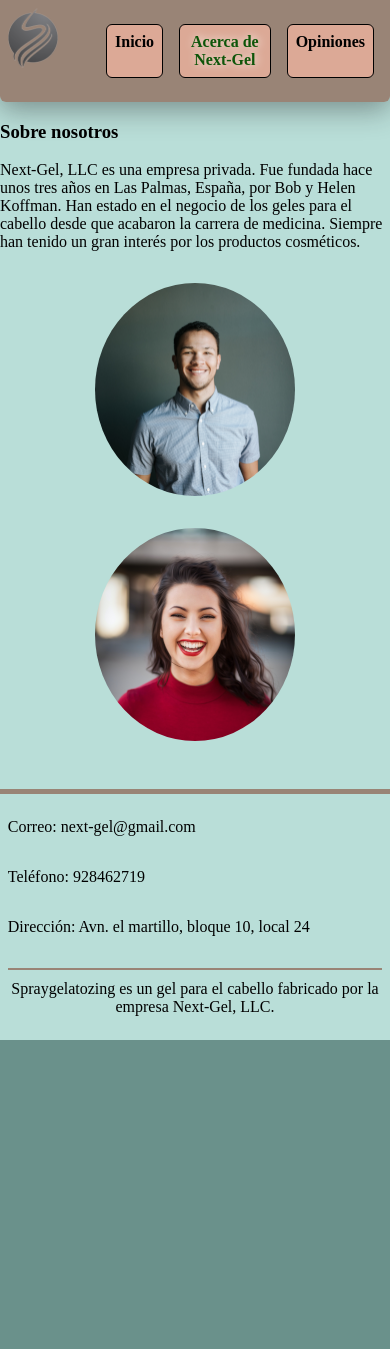
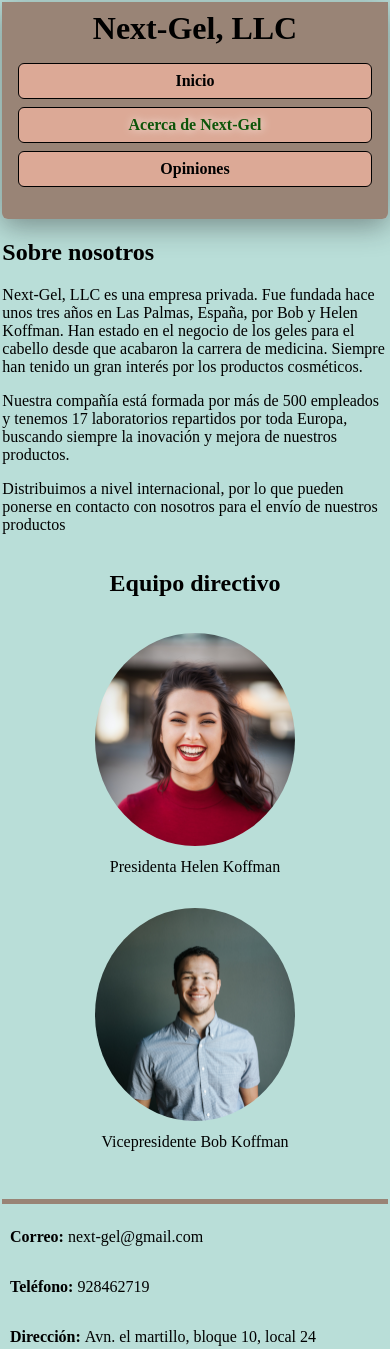
Before and after one commit to oliverSecretSource/Spraygelatozing, a plain HTML site: page company.html in a window 390 px wide. Shown: the top 1349 px of the page. Before the commit the page ends 1040 px from the top, so only its background shows below. Drawn offline with Linux system fonts and the light colour scheme.

Commit message:
more content for different views

```diff
--- a/company.html
+++ b/company.html
@@ -15,6 +15,7 @@
 <body>
   <header>
       <img src="./images/logo.webp" alt="logo de la gomina Spraygelatozing">
+      <h1>Next-Gel, LLC</h1>
       <nav>
         <ul>
           <li><a href="./index.html" title="descripción de la gomina Spraygelatozing">Inicio</a></li>
@@ -23,24 +24,37 @@
         </ul>
       </nav>
     </header>
-    <article>
     <section>
-        <h1>Sobre nosotros</h1>
+      <h2>Sobre nosotros</h2>
       <p>
         Next-Gel, LLC es una empresa privada. Fue fundada hace unos tres años en Las Palmas, España,
         por Bob y Helen Koffman. Han estado en el negocio de los geles para el cabello desde que acabaron
         la carrera de medicina. Siempre han tenido un gran interés por los productos cosméticos.
       </p>
-        <div class="profileImages">
+      <p>
+        Nuestra compañía está formada por más de 500 empleados y tenemos 17 laboratorios repartidos
+        por toda Europa, buscando siempre la inovación y mejora de nuestros productos.
+      </p>
+      <p>
+        Distribuimos a nivel internacional, por lo que pueden ponerse en contacto con nosotros
+        para el envío de nuestros productos
+      </p>
+    </section>
+    <section class="team">
+      <h2>Equipo directivo</h2>
+      <div>
+        <img src="./images/helen-profile.webp" alt="imagen de perfil de Helen">
+        <p>Presidenta Helen Koffman</p>
+      </div>
+      <div>
         <img src="./images/bob-profile.webp" alt="imagen de perfil de Bob">
-          <img src="./images/helen-profile.webp" alt="imagen de perfil de Helen">
+        <p>Vicepresidente Bob Koffman</p>
       </div>
     </section>
-    </article>
     <footer>
-      <p>Correo: next-gel@gmail.com</p>
-      <p>Teléfono: 928462719</p>
-      <p>Dirección: Avn. el martillo, bloque 10, local 24</p>
+      <p><strong>Correo: </strong>next-gel@gmail.com</p>
+      <p><strong>Teléfono: </strong>928462719</p>
+      <p><strong>Dirección: </strong>Avn. el martillo, bloque 10, local 24</p>
       <p>Spraygelatozing es un gel para el cabello fabricado por la empresa Next-Gel, LLC.</p>
     </footer>
 </body>
--- a/styles/company-style.css
+++ b/styles/company-style.css
@@ -1,13 +1,29 @@
 
-.profileImages img {
+.team img {
     width: 200px;
     height: 213px;
     border-radius: 50%;
+}
+
+.team {
+    display: flex;
+    flex-wrap: wrap;
+    justify-content: center;
+    text-align: center;
+}
+
+.team > * > p {
+    margin: 0.5rem 0 0 0;
+}
+
+.team div {
     margin: 1rem;
 }
 
-.profileImages {
-    display: flex;
-    flex-wrap: wrap;
-    justify-content: center;
+section h1 {
+    margin: 1rem 0 0 0;
 }
+
+.team h2 {
+    min-width: 100%;
+}
--- a/styles/main-style.css
+++ b/styles/main-style.css
@@ -4,8 +4,9 @@ html {
 
 body {
     margin: 0 auto;
-    max-width: 1280px;
+    max-width: 1024px;
     background-color: #B9DED8;
+    padding: 0 3% 3% 3%;
 }
 
 header {
@@ -20,6 +21,11 @@ header {
 header img {
     width: 50px;
     height: 60px;
+    display: flex;
+    align-self:center;
+}
+h1 {
+    margin-left: 0.7rem;
 }
 
 nav li {
@@ -59,7 +65,7 @@ nav ul {
 }
 
 nav {
-    min-width: 80%;
+    min-width: 60%;
 }
 
 footer {
@@ -83,3 +89,34 @@ footer p:last-child {
     border-top: 2px  solid #916b5cc7;
     padding-top: 0.6rem;
 }
+
+@media (max-width: 730px) {
+    header img {
+        display: none;
+    }
+
+    body {
+        padding: 0.6%;
+    }
+
+    header {
+        flex-direction: column;
+        text-align: center;
+    }
+
+    nav ul{
+        display: flex;
+        flex-direction: column;
+        align-content: center;
+        padding: 0;
+        list-style-type: none;
+    }
+
+    nav ul li {
+        min-width: 90%;
+        margin-bottom: 0.5rem;
+    }
+    h1 {
+        margin: 0;
+    }
+}
--- a/testimonials.html
+++ b/testimonials.html
@@ -1,6 +1,5 @@
 <!DOCTYPE html>
 <html lang="es">
-
 <head>
     <meta charset="UTF-8">
     <meta http-equiv="X-UA-Compatible" content="IE=edge">
@@ -10,58 +9,72 @@
     <meta name="keywords" content="spraygelatozing, opiniones, descubre, gel, testimonios"/>
     <link rel="icon" href="images/brush.ico" type="image/x-icon">
     <link rel="stylesheet" href="./styles/main-style.css">
+    <link rel="stylesheet" href="./styles/testimonials-style.css">
     <title>Lea las opiniones sobre Spraygelatozing</title>
 </head>
-
 <body>
   <header>
     <img src="./images/logo.webp" alt="logo de la gomina Spraygelatozing">
+    <h1>Spraygelatozing</h1>
     <nav>
       <ul>
         <li><a href="./index.html" title="descripción de la gomina Spraygelatozing">Inicio</a></li>
         <li><a href="./company.html" title="obtener más información sobre la compañía Next-Gel, LLC">Acerca de Next-Gel</a></li>
-        <li><span>Opiniones</span></a></li>
+        <li><span>Opiniones</span></li>
       </ul>
     </nav>
   </header>
-
-  <!--
-    - Bob, es asombroso, la textura y el olor son fantásticos. La fijación es ligera pero puedes cepillarte el pelo y se mantiene todo el día.
-
-- Gracias a Dios he encontrado este increíble producto.
-
-- Después de usar este producto, mi cabello está libre de daños.
-
-- Tengo el pelo fino con ondas corporales, y este producto es genial, me ayuda a conseguir las ondas playeras perfectas.
-
-- ¡El mejor gel para el cabello que he tenido!
-
-  -->
-
-  <article>
-    <h1>Comentarios de nuestros clientes</h1>
-    <div>
-      <h2>Por Andrés</h2>
-      <p></p>
-    </div>
-    <div>
-      <h2>Por Lucía</h2>
-      <p></p>
-    </div>
-    <div>
-      <h2>Por Macario</h2>
-      <p></p>
-    </div>
-    <div>
-      <h2>Por Gabriela</h2>
-      <p></p>
-    </div>
-  </article>
+  <section>
+    <h2>Nos importa</h2>
+    <p>
+      Para nosotros lo más importante son nuestro clientes, por eso siempre
+      estamos atentos a vuestas opiniones para así mejorar nuestos productos,
+      para ello tenemos esta sección dedicada a nuestros consumidores, donde
+      podrás encontrar diferentes comentarios seleccionados de manera aleatoria.
+    </p>
+    <p>
+      No eliminamos comentarios al menos que su contenido sea ofensivo o su temática
+      no tenga que ver con nuestros productos.
+    </p>
+  </section>
+  <section>
+    <h2>Comentarios de nuestros clientes</h2>
+    <blockquote>
+      <h3>Por Andrés</h3>
+      <p>
+        Es asombroso, la textura y el olor son fantásticos. La fijación es ligera pero puedes cepillarte
+        el pelo y se mantiene todo el día.
+      </p>
+    </blockquote>
+    <blockquote>
+      <h3>Por Lucía</h3>
+      <p>
+        Gracias a Dios he encontrado este increíble producto.
+      </p>
+    </blockquote>
+    <blockquote>
+      <h3>Por Macario</h3>
+      <p>Después de usar este producto, mi cabello está libre de daños.</p>
+    </blockquote>
+    <blockquote>
+      <h3>Por Gabriela</h3>
+      <p>
+        Tengo el pelo fino con ondas, y este producto es genial, me ayuda
+        a conseguir las ondas playeras perfectas.
+      </p>
+    </blockquote>
+    <blockquote>
+      <h3>Por Carlos</h3>
+      <p>
+        ¡La mejor gomina para el pelo que he tenido!
+      </p>
+    </blockquote>
+  </section>
   <footer>
+    <p><strong>Correo: </strong>next-gel@gmail.com</p>
+    <p><strong>Teléfono: </strong>928462719</p>
+    <p><strong>Dirección: </strong>Avn. el martillo, bloque 10, local 24</p>
     <p>Spraygelatozing es un gel para el cabello fabricado por la empresa Next-Gel, LLC.</p>
-    <p>Correo: next-gel@gmail.com</p>
-    <p>Teléfono: 928462719</p>
-    <p>Dirección: Avn. el martillo, bloque 10, local 24</p>
   </footer>
 </body>
 </html>
```
Also changed, not shown: index.html (+9 -14 lines), styles/testimonials-style.css (+14 -0 lines). Lines whose indentation alone changed are shown as unchanged.
